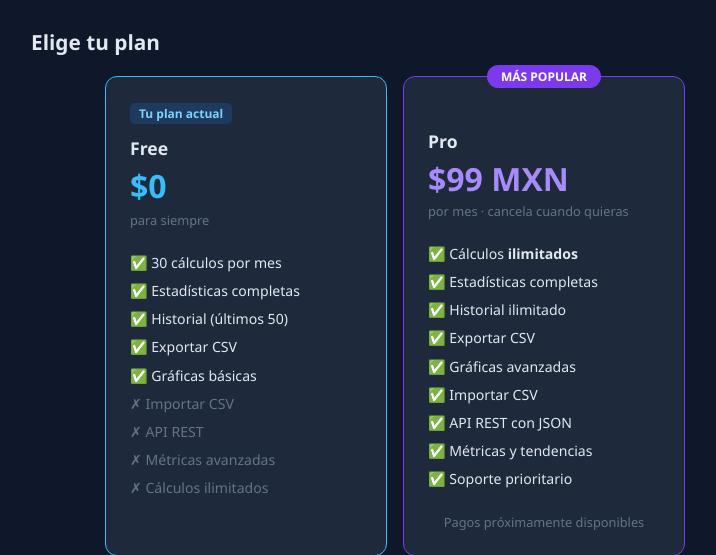
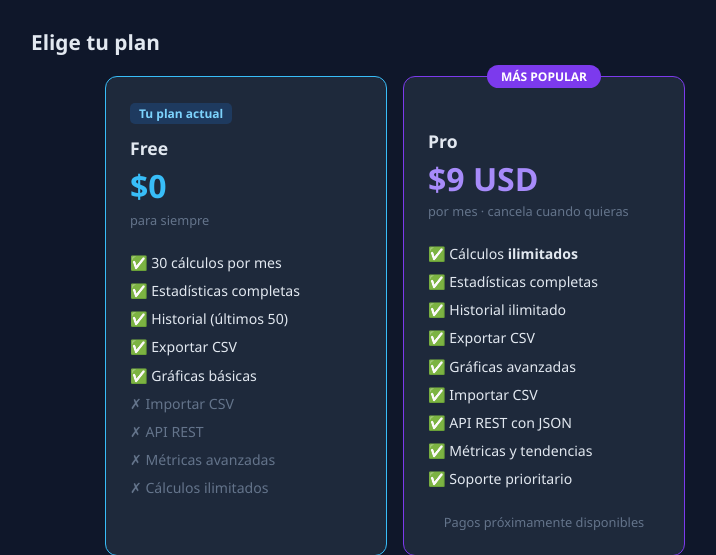
Before and after one commit to joseliam1984-droid/calculo-bank, a Flask app: page /precios in a window 1280 px wide. Shown: the part 52-607 px from the top of the page, without its empty margins (245-961 px from the left). Run offline with Flask 3, Linux system fonts and the light colour scheme.

Commit message:
Update Pro plan price to  USD/month

```diff
--- a/templates/precios.html
+++ b/templates/precios.html
@@ -45,7 +45,7 @@
         {% endif %}
 
         <p style="font-size:1.1rem; font-weight:700; margin-bottom:4px;">Pro</p>
-        <p style="font-size:2rem; font-weight:700; color:#a78bfa; margin-bottom:2px;">$99 MXN</p>
+        <p style="font-size:2rem; font-weight:700; color:#a78bfa; margin-bottom:2px;">$9 USD</p>
         <p style="font-size:0.8rem; color:var(--muted); margin-bottom:20px;">por mes · cancela cuando quieras</p>
 
         <ul style="list-style:none; font-size:0.88rem; color:var(--text); line-height:2;">
```
